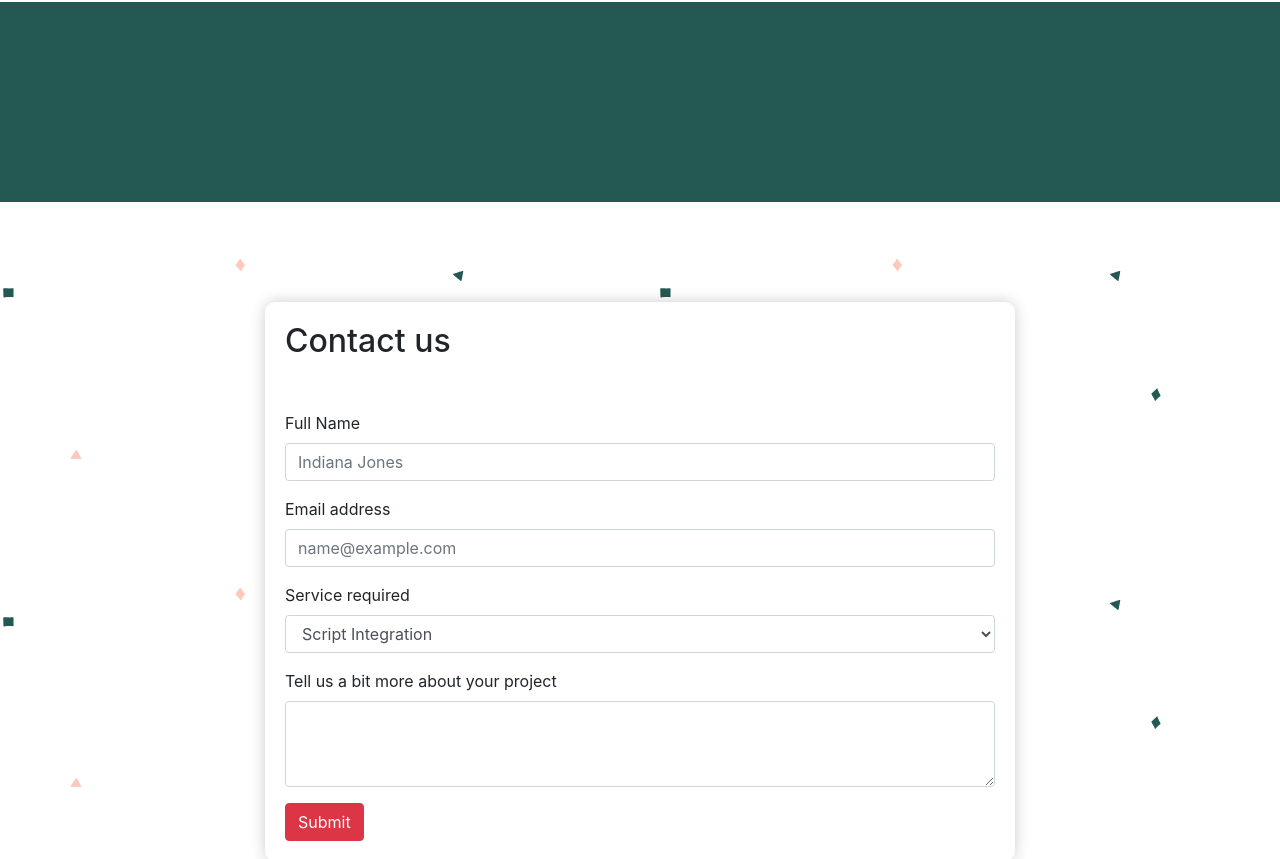
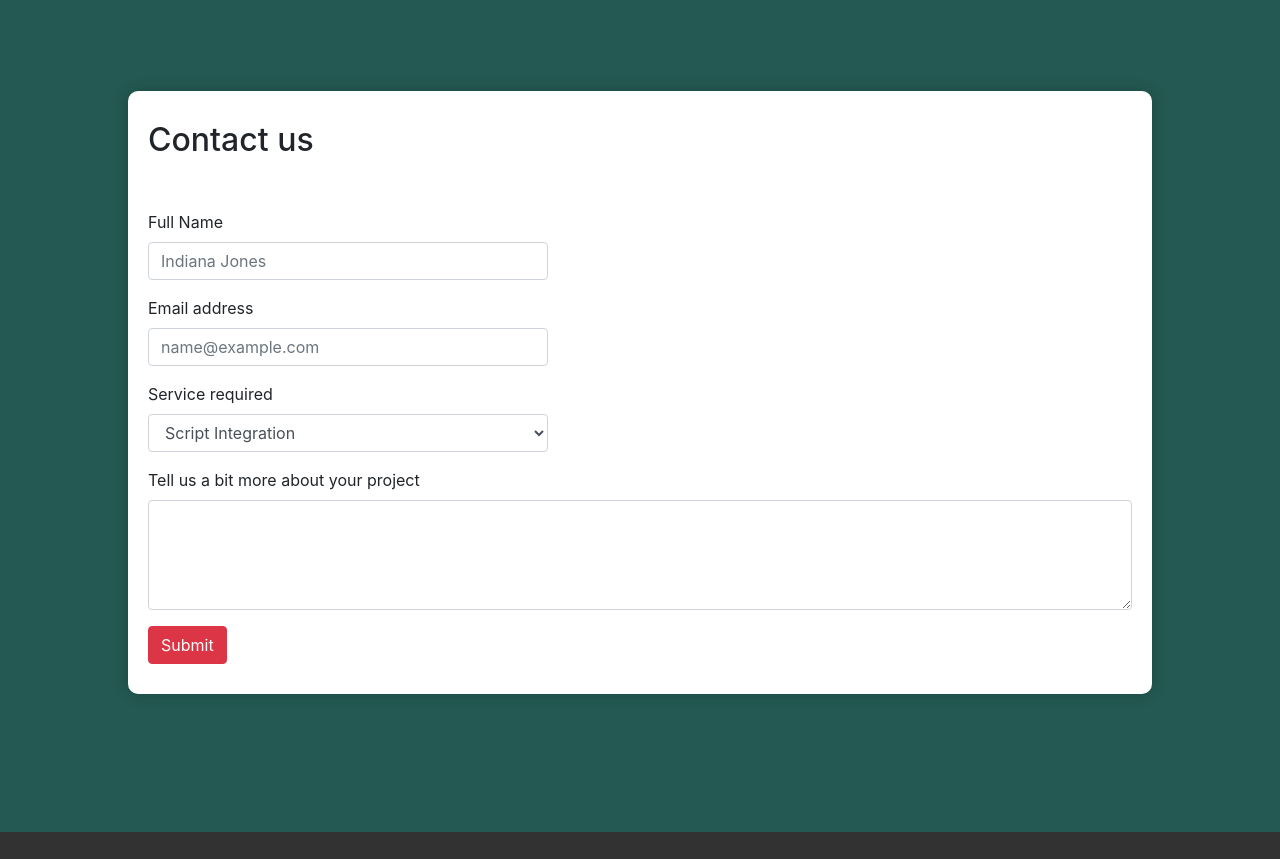
Before and after one commit to mberthier/Implementor, a plain HTML site: page index.html in a window 1280 px wide. Shown: the part 1670-2529 px from the top of the page. Drawn offline with nearby package versions, Linux system fonts and the light colour scheme.

Commit message:
Added form section

```diff
--- a/index.html
+++ b/index.html
@@ -34,6 +34,9 @@
             <li class="nav-item">
               <a class="nav-link" href="#">Pricing</a>
             </li>
+            <li class="nav-item">
+              <a class="nav-link" href="#contact">Contact</a>
+            </li>
           </ul>
         </div>
       </nav>
@@ -53,14 +56,14 @@
 
 
 <!--Beginning of the container-->
-  <div class="container">
+  <div id="services" class="container">
     <div>
-      <h2 id="services">Our Services:</h2>
+      <h2>Our Services:</h2>
     </div>
     <div class="row">
       <div class="col-xs-12 col-sm-6 col-lg-6">
           <div class="card-product">
-            <img src="parrot.svg" />
+            <img src="coding.svg" />
             <div class="card-product-infos">
               <h2>Script Integration</h2>
               <p>Implementation of any <strong>third-party codes</strong> on your website.</p>
@@ -70,7 +73,7 @@
 
      <div class="col-xs-12 col-sm-6 col-lg-6">
         <div class="card-product">
-          <img src="lion.svg" />
+          <img src="business-and-finance.svg" />
           <div class="card-product-infos">
             <h2>Website Audit</h2>
             <p>Full website review and suggestions of <strong>best practices</strong>.</p>
@@ -81,7 +84,7 @@
 
       <div class="col-xs-12 col-sm-6 col-lg-6">
         <div class="card-product">
-          <img src="wild-life (1).svg" />
+          <img src="ui.svg" />
           <div class="card-product-infos">
             <h2>Ongoing Optimization</h2>
             <p>Continous <strong>review & improvement</strong> of your page layout.</p>
@@ -91,7 +94,7 @@
 
      <div class="col-xs-12 col-sm-6 col-lg-6">
         <div class="card-product">
-          <img src="wild-life.svg" />
+          <img src="files-and-folders.svg" />
           <div class="card-product-infos">
             <h2>Custom development</h2>
             <p>Strategy & execution of ad-hoc <strong>development task</strong>.</p>
@@ -101,13 +104,11 @@
     </div>
   </div>
 <!--End of the container-->
-  <section>
-    <div></div>
-  </section>
 
-
+<!--Beginning of the Contact section-->
+  <section id="contact">
       <form>
-    <h2 class="contact">Contact us</h2>
+        <h2 >Contact us</h2>
         <div class="form-group">
           <label for="exampleFormControlInput1">Full Name</label>
           <input type="email" class="form-control" id="exampleFormControlInput1" placeholder="Indiana Jones">
@@ -127,10 +128,15 @@
         </div>
         <div class="form-group">
           <label for="exampleFormControlTextarea1">Tell us a bit more about your project</label>
-      <textarea class="form-control" id="exampleFormControlTextarea1" rows="3"></textarea>
+          <textarea class="form-control" id="exampleFormControlTextarea1" rows="4"></textarea>
         </div>
         <button type="submit" class="btn btn-danger">Submit</button>
       </form>
+  </section>
+  <!--End of the Contact section-->
+
+
+
 
 
 <!--Beginning of the footer-->
--- a/style.css
+++ b/style.css
@@ -34,7 +34,7 @@ body {
   width: 100%;
   height: 120%;
   background-color: #235952;
-  transform: skewY(-5deg);
+  transform: skewY(-8deg);
   transform-origin: top left;
 }
 
@@ -61,12 +61,10 @@ body {
 
 #banner a:hover {
   background-color: rgb(191, 32, 45);
-
 }
 
 .container {
-  margin-top: 150px;
-
+  margin-top: 100px;
 }
 
 
@@ -121,21 +119,25 @@ body {
 
 
 section {
-  height: 200px;
-  width: 100%;
-  margin-top: 100px;
-  padding: 30px;
-  color: lightgrey;
-  text-align: center;
-  background: #235952;
+width: 100%;
+height: 110vh;
+background-color: #235952;
+margin-top: 100px;
+display: flex;
+align-items: center;
+
 }
 
+
 form {
-  max-width: 750px;
+  min-width: 80%;
+  max-height: 95%;
   margin: 0 auto;
-  padding: 20px;
-  margin-top: 100px;
-  background: white;
+  background-color: white;
+  padding-right: 20px;
+  padding-left: 20px;
+  padding-top: 30px;
+  padding-bottom: 30px;
   box-shadow: 0 0 15px rgba(0,0,0,0.2);
   border-radius: 10px;
 }
@@ -144,8 +146,15 @@ form h2 {
   margin-bottom: 50px;
 }
 
+#exampleFormControlInput1 {
+  max-width: 400px;
+}
+
+#exampleFormControlSelect1 {
+  max-width: 400px;
+}
+
 #footer{
-  margin-top: 100px;
   padding: 30px;
   background: #323232;;
   color: lightgrey;
```
Also changed, not shown: audit.svg, browser.svg (added), business-and-finance.svg (added), coding.svg (added), files-and-folders.svg (added), search.svg (added), speedometer.svg (added), ui.svg (added), 1 other file. Lines whose indentation alone changed are shown as unchanged.
